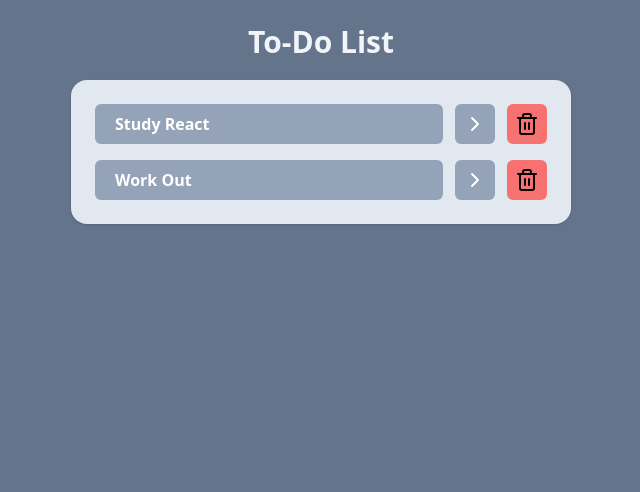
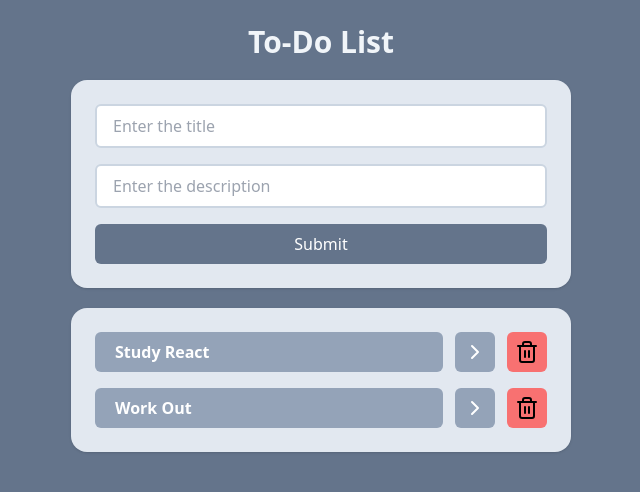
Before and after one commit to RogerPatriota/to-do-list, a React (Vite) app: page / in a window 1280 px wide. Shown: the top 492 px of the page, without its empty margins (319-959 px from the left). Built offline with nearby package versions, Linux system fonts and the light colour scheme.

Commit message:
buid: add new task interface

```diff
--- a/package.json
+++ b/package.json
@@ -10,6 +10,7 @@
     "preview": "vite preview"
   },
   "dependencies": {
+    "@tailwindcss/postcss": "^4.0.0",
     "lucide-react": "^0.435.0",
     "react": "^18.3.1",
     "react-dom": "^18.3.1"
@@ -27,6 +28,6 @@
     "globals": "^15.14.0",
     "postcss": "^8.5.1",
     "tailwindcss": "^3.4.17",
-    "vite": "^6.0.5"
+    "vite": "^6.0.11"
   }
 }
--- a/src/App.jsx
+++ b/src/App.jsx
@@ -40,8 +40,9 @@ function App() {
 
   return (
     <div className='w-screen h-screen bg-slate-500 flex justify-center p-6'>
-    <div className='w-[500px]'>
+    <div className='w-[500px] space-y-5'>
       <h1 className='text-3xl text-slate-100 font-bold text-center'>To-Do List</h1>
+      <AddTask/>
       <Tasks tasks={tasks} onTaskClick={checkTask} onDeleteTask={deleteTask}/>
     </div>
   </div>
--- a/src/components/AddTask.jsx
+++ b/src/components/AddTask.jsx
@@ -1,6 +1,17 @@
-function AddTask() {
+function AddTask(props) {
     return (
-        <h1>Add Task</h1>
+        <div className="space-y-4 mt-5 p-6 flex flex-col bg-slate-200 rounded-2xl shadow">
+            <input type="text"
+                placeholder="Enter the title"
+                className="py-2 px-4 border-2 border-slate-300 outline-slate-400 rounded-md"
+            />
+            <input type="text"
+                placeholder="Enter the description"
+                className="py-2 px-4 border-2 border-slate-300 outline-slate-400 rounded-md"
+            />
+            <button
+                className="px-4 py-2 bg-slate-500 rounded-md text-white font-medium">Submit</button>
+        </div>
     )
 }
 
--- a/src/components/Tasks.jsx
+++ b/src/components/Tasks.jsx
@@ -4,7 +4,7 @@ import { ChevronRightIcon, Trash2Icon } from "lucide-react";
 function Tasks(props) {
 
     return (
-        <ul className="space-y-4 mt-5 p-6 bg-slate-200 rounded-2xl shadow">
+        <ul className="space-y-4 p-6 bg-slate-200 rounded-2xl shadow">
             {props.tasks.map((task) => (
                 <li key={task.id} className="flex gap-3">
                     <button
```
Also changed, not shown: 1 other file (tests, documents, lock files or other folders).
